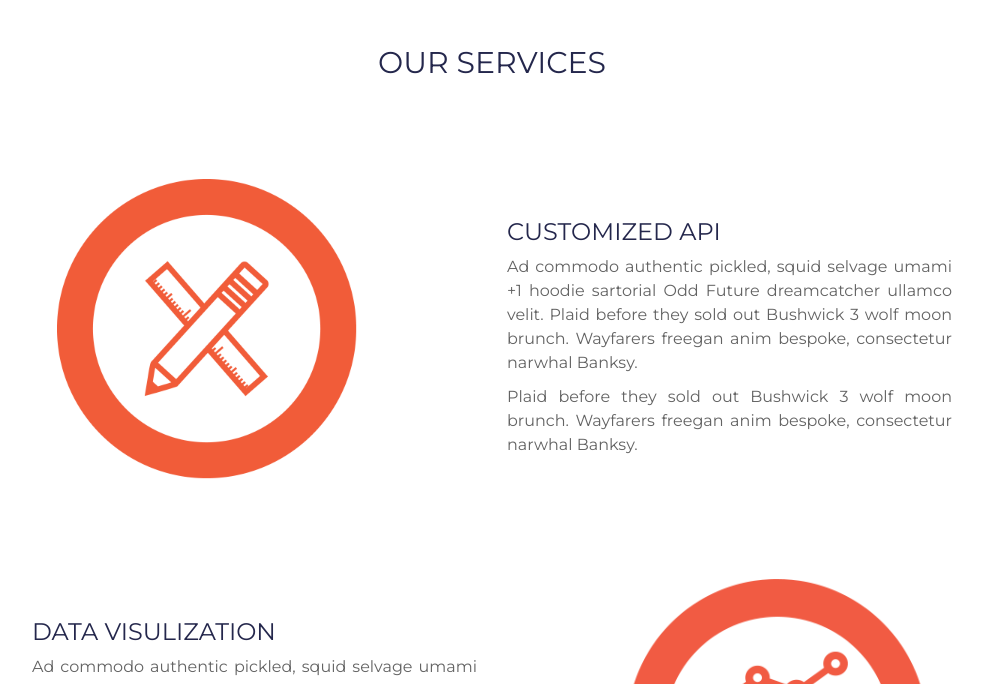
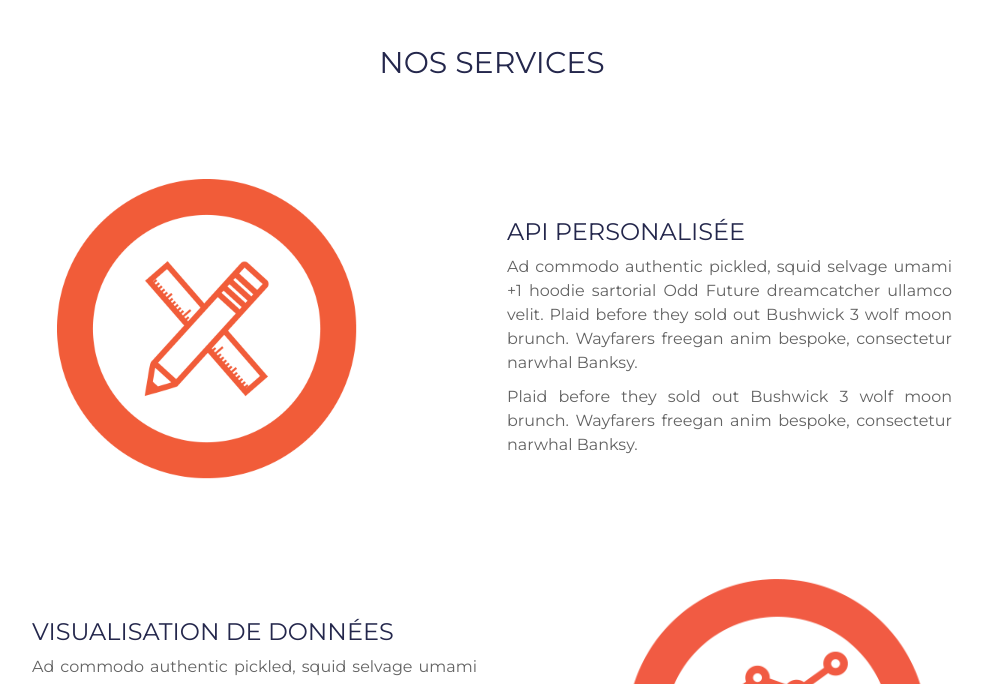
Before and after one commit to openifyit/jekyll-website, a Jekyll site: the page built from index.html, in a window 1280 px wide and 900 px high, scrolled down 688 px, cut to the strip 216-900 px from the top of the window. Shown: the whole strip, without its empty margins (148-1131 px from the left). Built offline with Jekyll 4.4.1, drawn with Linux system fonts in a browser that asks for light colours; some of the changed text lies outside the part shown.

Commit message:
title in french

```diff
--- a/_data/home.yml
+++ b/_data/home.yml
@@ -1,19 +1,20 @@
 services:
+  title: "Nos services"
   api:
     image: "/assets/images/api_factory.png"
-    title: "Customized API"
+    title: "API personalisée"
     details:
       - "Ad commodo authentic pickled, squid selvage umami +1 hoodie sartorial Odd Future dreamcatcher ullamco velit. Plaid before they sold out Bushwick 3 wolf moon brunch. Wayfarers freegan anim bespoke, consectetur narwhal Banksy."
       - "Plaid before they sold out Bushwick 3 wolf moon brunch. Wayfarers freegan anim bespoke, consectetur narwhal Banksy."
   realtime:
     image: "/assets/images/realtime.png"
-    title: Realtime data
+    title: Données en temps réel
     details:
       - "Ad commodo authentic pickled, squid selvage umami +1 hoodie sartorial Odd Future dreamcatcher ullamco velit. Plaid before they sold out Bushwick 3 wolf moon brunch. Wayfarers freegan anim bespoke, consectetur narwhal Banksy."
       - "Plaid before they sold out Bushwick 3 wolf moon brunch. Wayfarers freegan anim bespoke, consectetur narwhal Banksy."
   dashboard:
     image: "/assets/images/visualize.png"
-    title: Data visulization
+    title: Visualisation de données
     details:
       - "Ad commodo authentic pickled, squid selvage umami +1 hoodie sartorial Odd Future dreamcatcher ullamco velit. Plaid before they sold out Bushwick 3 wolf moon brunch. Wayfarers freegan anim bespoke, consectetur narwhal Banksy."
       - "Plaid before they sold out Bushwick 3 wolf moon brunch. Wayfarers freegan anim bespoke, consectetur narwhal Banksy."
--- a/_layouts/default.html
+++ b/_layouts/default.html
@@ -1,5 +1,5 @@
 <!DOCTYPE html>
-<html>
+<html lang="fr">
 
   {% include head.html %}
 
--- a/index.html
+++ b/index.html
@@ -3,7 +3,7 @@
 ---
 
 <div class="home container">
-    <h2>Our services</h2>
+    <h2>{{site.data.home.services.title}}</h2>
     <section class="row">
         <div class="col-sm-4 col-sm-offset-1">
             <img class="img-responsive" src="{{site.data.home.services.api.image}}">
```
